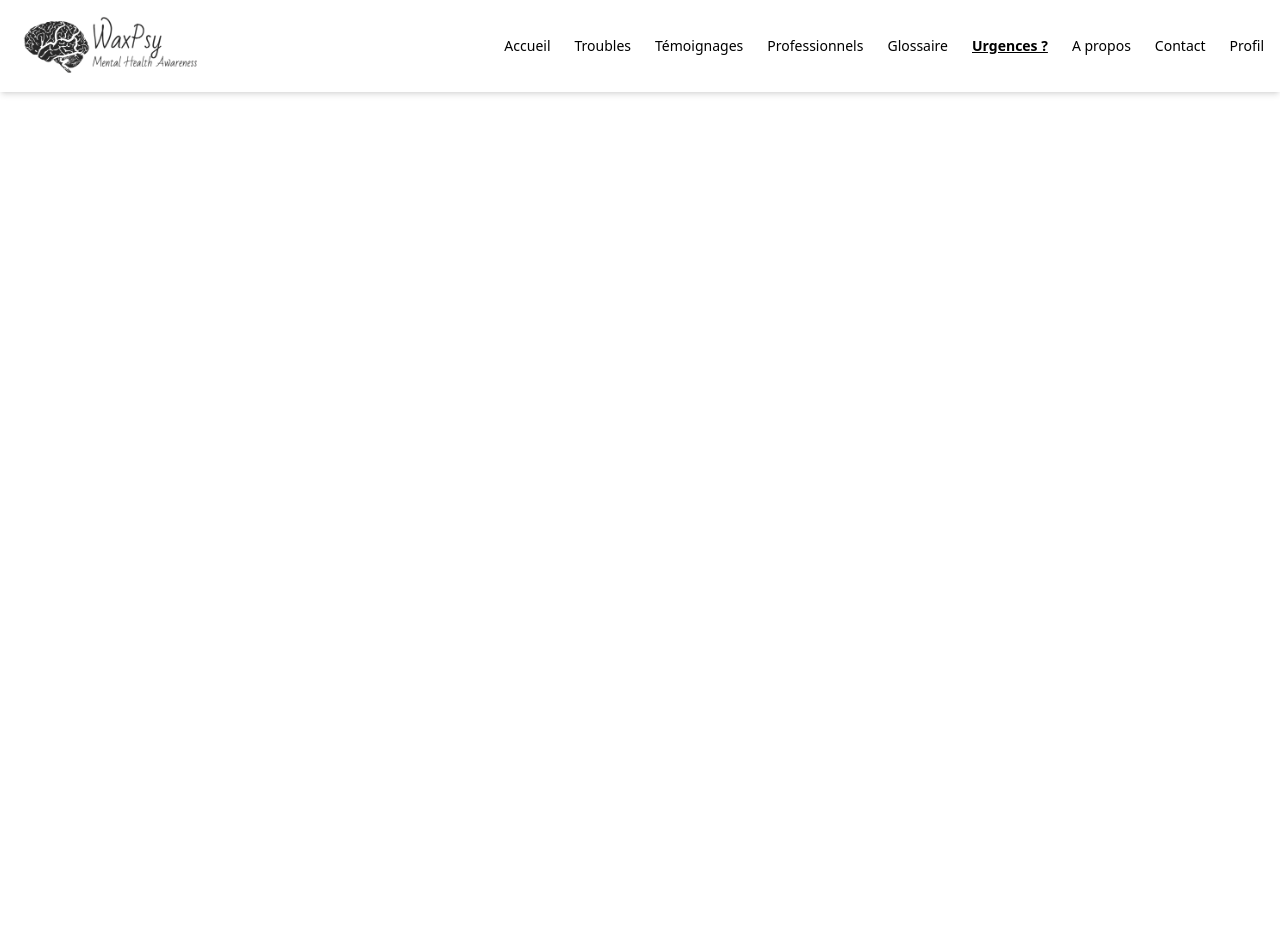
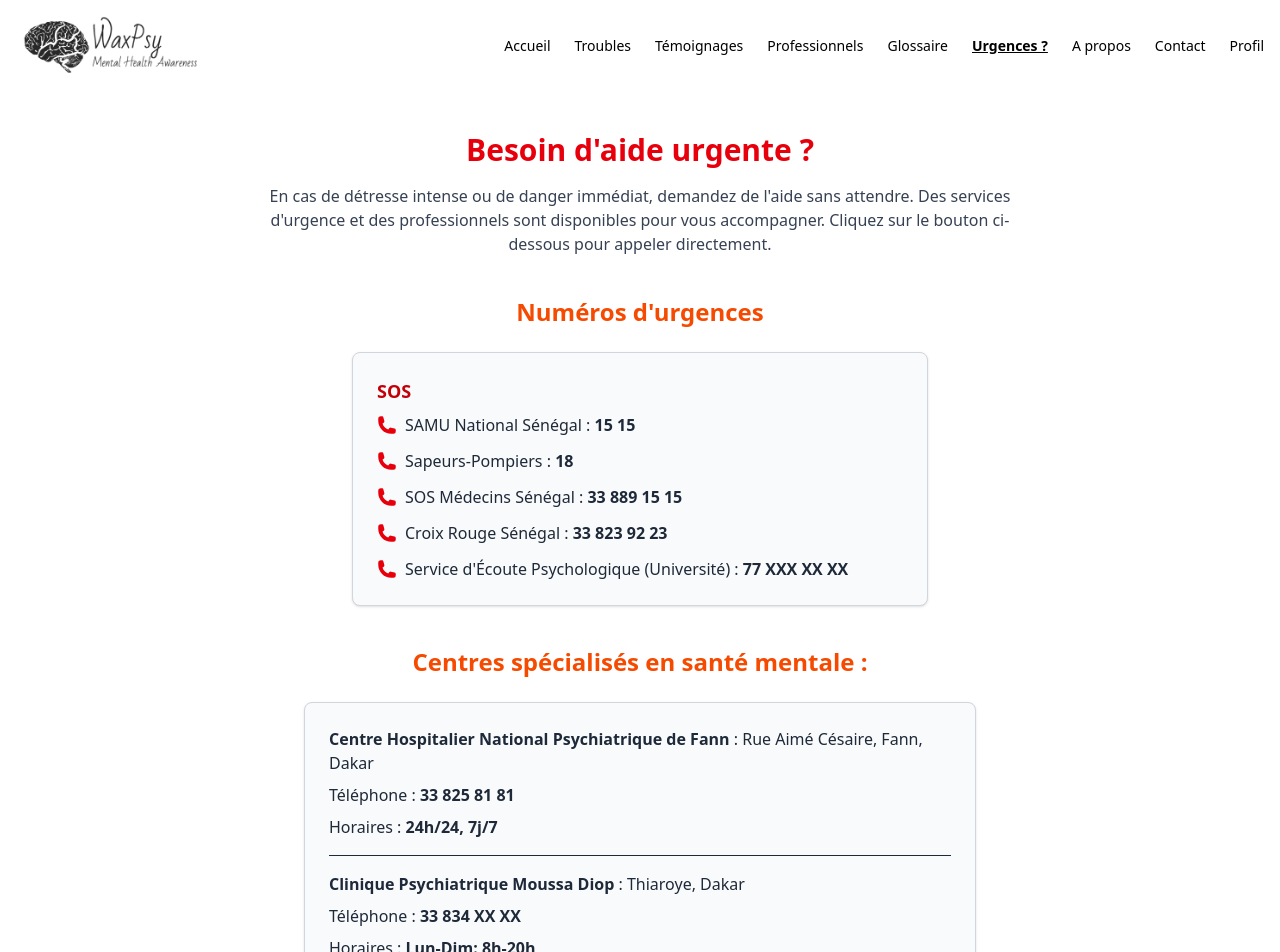
Before and after one commit to fina-w/waxpsy, a React (Vite) app: page /urgences in a window 1280 px wide. Shown: the top 952 px of the page. Before the commit the page ends 800 px from the top, so only its background shows below. Built offline with nearby package versions, Linux system fonts and the light colour scheme; sample sign-in values are in the browser's storage.

Commit message:
Update Urgence-SOS component to use data from db.json

```diff
--- a/package.json
+++ b/package.json
@@ -11,6 +11,7 @@
     "server": "json-server --watch db.json --port 3000"
   },
   "dependencies": {
+    "@heroicons/react": "^2.2.0",
     "@hookform/resolvers": "^5.2.2",
     "@sweetalert2/theme-material-ui": "^5.0.27",
     "@tailwindcss/vite": "^4.1.14",
--- a/src/components/Urgence-SOS.tsx
+++ b/src/components/Urgence-SOS.tsx
@@ -1,12 +1,114 @@
-// Créons la page urgence SOS
 import React from "react";
 import { Header } from "./Header";
+import { PhoneIcon } from "@heroicons/react/24/solid";
+import db from "../../db.json";
 
 const UrgenceSOS: React.FC = () => {
-    return (
-        <div>
-        <Header />
-        </div>
-    );
-}
+  const { ressourcesSOS } = db;
+
+  return (
+    <div>
+      <Header />
+      <div className="min-h-screen bg-white text-gray-800 px-4 md:px-20 py-10">
+        {/* En-tête */}
+        <header className="text-center mb-10">
+          <h1 className="text-red-600 text-3xl font-bold">
+            Besoin d'aide urgente ?
+          </h1>
+          <p className="mt-4 text-gray-700 max-w-3xl mx-auto">
+            En cas de détresse intense ou de danger immédiat, demandez de
+            l'aide sans attendre. Des services d'urgence et des professionnels
+            sont disponibles pour vous accompagner. Cliquez sur le bouton
+            ci-dessous pour appeler directement.
+          </p>
+        </header>
+
+        {/* Numéro d'urgence */}
+        <section className="text-center mb-10">
+          <h2 className="text-orange-600 text-2xl font-semibold mb-6">
+            Numéros d'urgences
+          </h2>
+
+          <div className="max-w-xl mx-auto bg-gray-50 border border-gray-300 rounded-lg shadow p-6 text-left">
+            <h3 className="font-bold text-lg mb-2 text-red-700">SOS</h3>
+            <ul className="space-y-3">
+              {ressourcesSOS.numerosUrgence.map((urgence, index) => (
+                <li key={index} className="flex items-center">
+                  <PhoneIcon className="h-5 w-5 text-red-600 mr-2" />
+                  <span>
+                    {urgence.nom} : <strong>{urgence.numero}</strong>
+                  </span>
+                </li>
+              ))}
+            </ul>
+          </div>
+        </section>
+
+        {/* Centres spécialisés */}
+        <section className="text-center mb-10">
+          <h2 className="text-orange-600 text-2xl font-semibold mb-6">
+            Centres spécialisés en santé mentale :
+          </h2>
+
+          <div className="max-w-2xl mx-auto bg-gray-50 border border-gray-300 rounded-lg shadow p-6 text-left">
+            {ressourcesSOS.centresCrise.map((centre, index) => (
+              <div key={index} className="mb-4">
+                <p className="mb-2">
+                  <strong>{centre.nom}</strong> : {centre.adresse}
+                </p>
+                <p className="mb-2">
+                  Téléphone : <strong>{centre.telephone}</strong>
+                </p>
+                <p>
+                  Horaires : <strong>{centre.horaires}</strong>
+                </p>
+                {index < ressourcesSOS.centresCrise.length - 1 && <hr className="my-4" />}
+              </div>
+            ))}
+          </div>
+        </section>
+
+        {/* Protocole de crise */}
+        <section className="text-center mb-10">
+          <h2 className="text-orange-600 text-2xl font-semibold mb-6">
+            Protocole en cas de crise :
+          </h2>
+
+          <div className="max-w-2xl mx-auto bg-gray-50 border border-gray-300 rounded-lg shadow p-6 text-left">
+            <p className="text-gray-700">{ressourcesSOS.protocolesCrise}</p>
+          </div>
+        </section>
+
+        {/* Signes de crise */}
+        <section className="text-center mb-10">
+          <h2 className="text-red-700 text-2xl font-bold mb-6">
+            Signes qu'une personne est en crise :
+          </h2>
+
+          <div className="max-w-2xl mx-auto bg-gray-50 border border-gray-300 rounded-lg shadow p-6 text-left">
+            <ul className="space-y-2">
+              {ressourcesSOS.signesCrise.map((signe, index) => (
+                <li key={index} className="flex items-start">
+                  <span className="text-red-600 mr-2">•</span>
+                  <span>{signe}</span>
+                </li>
+              ))}
+            </ul>
+          </div>
+        </section>
+
+        {/* Conseils pour les proches */}
+        <section className="text-center mt-12">
+          <h2 className="text-red-700 text-2xl font-bold">
+            Que Faire en cas de crise ?
+          </h2>
+          <p className="mt-4 text-gray-700 max-w-3xl mx-auto">
+            {ressourcesSOS.conseilsProches}
+          </p>
+        </section>
+      </div>
+    </div>
+  );
+};
+
 export default UrgenceSOS;
```
Also changed, not shown: 1 other file (tests, documents, lock files or other folders).
